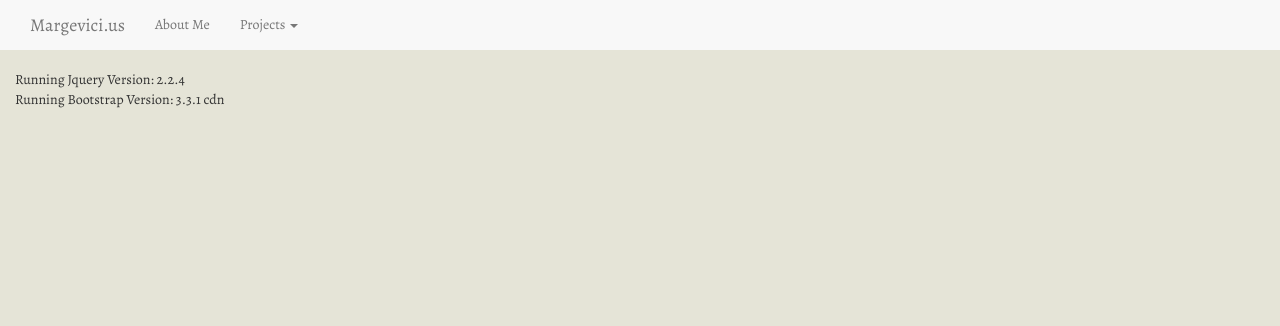
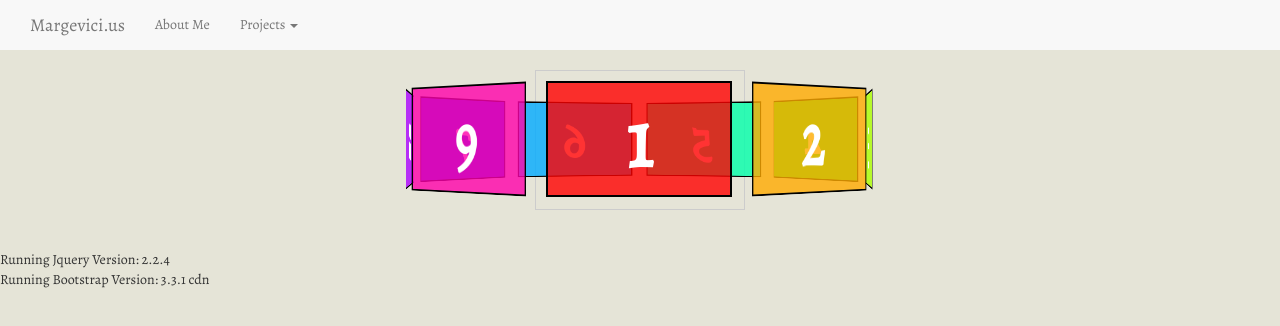
Before and after one commit to bdm4/Margevici.us, a plain HTML site: page index.html in a window 1280 px wide. Drawn offline with nearby package versions, Linux system fonts and the light colour scheme; files that its build step writes are made by us from their sources.

Commit message:
Added carousel

```diff
--- a/index.html
+++ b/index.html
@@ -28,7 +28,7 @@
 
 
 	</style>
-	<link rel="stylesheet" type="text/css" href="/templates/styles/carousel.css" >
+	<link rel="stylesheet" type="text/css" href="/templates/style/carousel.css" >
 	<!-- HTML5 shim and Respond.js for IE8 support of HTML5 elements and media queries -->
 	<!-- WARNING: Respond.js doesn't work if you view the page via file:// -->
 	<!--[if lt IE 9]>
@@ -71,12 +71,24 @@
 
  <main class="container-fluid">
 	<div class="row content">
-		<div class="col-sm-12">
-			<section>
-				<div id="jqversion"></div>
-				<div id="bootstrapver"></div>
-			</section>
-		</div>
+		<section id="carousel-container">
+			<div id="carousel">
+				<figure>1</figure>
+				<figure>2</figure>
+				<figure>3</figure>
+				<figure>4</figure>
+				<figure>5</figure>
+				<figure>6</figure>
+				<figure>7</figure>
+				<figure>8</figure>
+				<figure>9</figure>
+			</div>
+		</section>
+		<section>
+			<div id="jqversion"></div>
+			<div id="bootstrapver"></div>
+		</section>
+
 	</div><!-- div.content -->
  </main>
 
--- a/templates/includes/scripts.html
+++ b/templates/includes/scripts.html
@@ -9,3 +9,5 @@
 <!--<![endif]-->
 <script type="text/javascript" src="//maxcdn.bootstrapcdn.com/bootstrap/3.3.1/js/bootstrap.min.js"></script>
 <script type="text/javascript" src="//cdnjs.cloudflare.com/ajax/libs/modernizr/2.8.3/modernizr.min.js"></script>
+<!-- Place holders; remove in production -->
+<script type="text/javascript" src="//cdnjs.cloudflare.com/ajax/libs/holder/2.4.1/holder.js"></script>
--- a/templates/style/carousel.css
+++ b/templates/style/carousel.css
@@ -0,0 +1,54 @@
+#carousel-container {
+	width: 210px;
+	height: 140px;
+	margin: 0 auto 40px;
+	border: 1px solid #ccc;
+	position: relative;
+	perspective: 1000px;
+}
+
+#carousel
+{
+	width: 100%;
+	height: 100%;
+	position: absolute;
+	transform: translateZ( -288px );
+	transform-style: preserve-3d;
+	transition: transform 1s;
+}
+
+#carousel figure
+{
+	display: block;
+	position: absolute;
+	width: 186px;
+	height: 116px;
+	left: 10px;
+	top: 10px;
+	border: 2px solid black;
+	line-height: 116px;
+	font-size: 80px;
+	font-weight: bold;
+	color: white;
+	text-align: center;
+}
+
+#carousel figure:nth-child(1) { transform: rotateY(   0deg ) translateZ( 288px ); }
+#carousel figure:nth-child(2) { transform: rotateY(  40deg ) translateZ( 288px ); }
+#carousel figure:nth-child(3) { transform: rotateY(  80deg ) translateZ( 288px ); }
+#carousel figure:nth-child(4) { transform: rotateY( 120deg ) translateZ( 288px ); }
+#carousel figure:nth-child(5) { transform: rotateY( 160deg ) translateZ( 288px ); }
+#carousel figure:nth-child(6) { transform: rotateY( 200deg ) translateZ( 288px ); }
+#carousel figure:nth-child(7) { transform: rotateY( 240deg ) translateZ( 288px ); }
+#carousel figure:nth-child(8) { transform: rotateY( 280deg ) translateZ( 288px ); }
+#carousel figure:nth-child(9) { transform: rotateY( 320deg ) translateZ( 288px ); }
+
+#carousel figure:nth-child(1) { background: hsla(   0, 100%, 50%, 0.8 ); }
+#carousel figure:nth-child(2) { background: hsla(  40, 100%, 50%, 0.8 ); }
+#carousel figure:nth-child(3) { background: hsla(  80, 100%, 50%, 0.8 ); }
+#carousel figure:nth-child(4) { background: hsla( 120, 100%, 50%, 0.8 ); }
+#carousel figure:nth-child(5) { background: hsla( 160, 100%, 50%, 0.8 ); }
+#carousel figure:nth-child(6) { background: hsla( 200, 100%, 50%, 0.8 ); }
+#carousel figure:nth-child(7) { background: hsla( 240, 100%, 50%, 0.8 ); }
+#carousel figure:nth-child(8) { background: hsla( 280, 100%, 50%, 0.8 ); }
+#carousel figure:nth-child(9) { background: hsla( 320, 100%, 50%, 0.8 ); }
```
